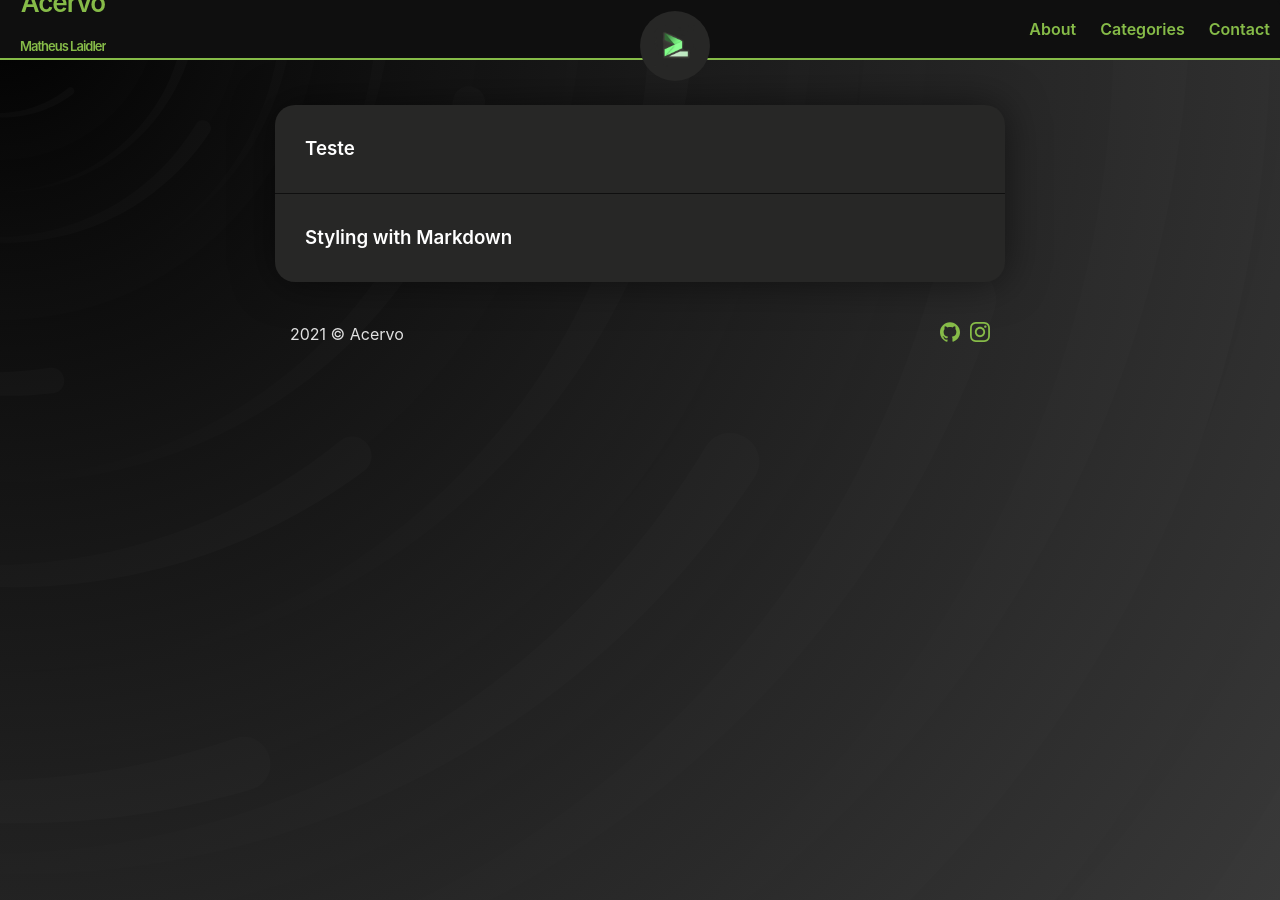
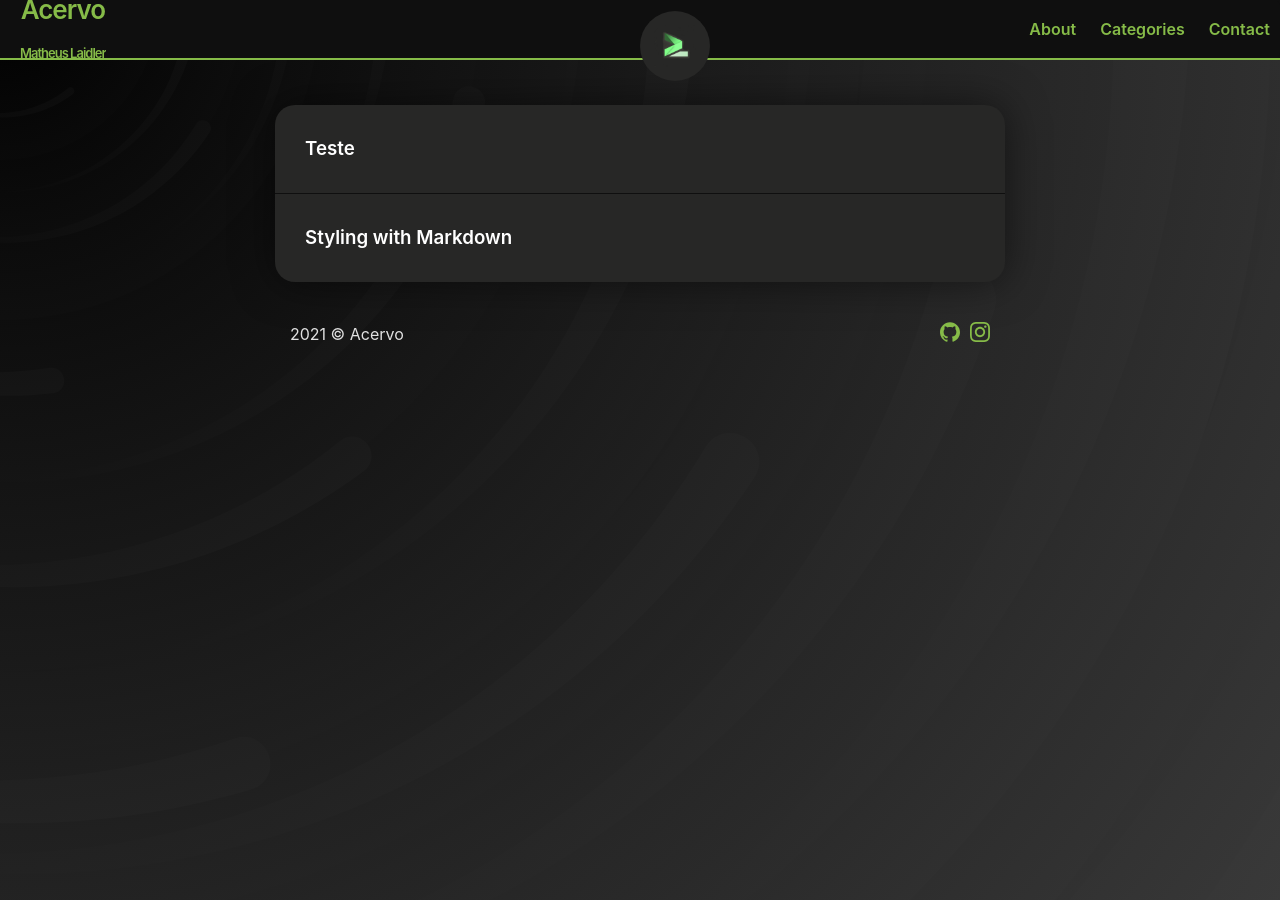
Before and after one commit to matheuslaidler/WayOfSec-Welcome-Theme, a Jekyll site: the page built from index.md, in a window 1280 px wide. Built offline with Jekyll 4.4.1, drawn with Linux system fonts in a browser that asks for light colours.

Commit message:
Update header.html

```diff
--- a/_includes/header.html
+++ b/_includes/header.html
@@ -2,7 +2,7 @@
   {%- assign default_paths = site.pages | map: "path" -%}
   {%- assign page_paths = site.header_pages | default: default_paths -%}
   {%- assign titles_size = site.pages | map: 'title' | join: '' | size -%}
-<center><a class="site-title" rel="author" href="{{ "/" | relative_url }}">{{ site.title | escape }}<p><font size="-1">Matheus Laidler </font></p></a></center>
+<center><a class="site-title" rel="author" href="{{ "/" | relative_url }}">{{ site.title | escape }}<br /><font size="-1">Matheus Laidler </font></a></center>
 
   {%- if titles_size > 0 -%}
     <nav class="site-nav">
```
